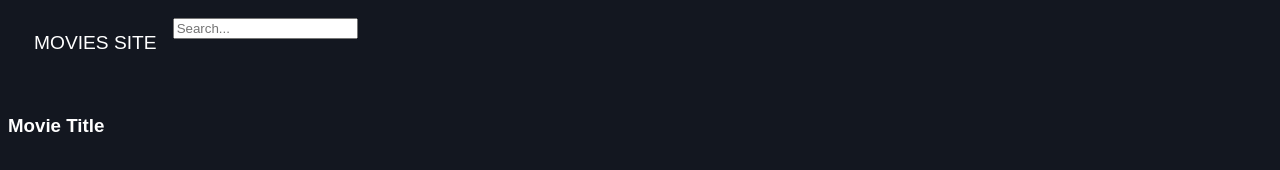
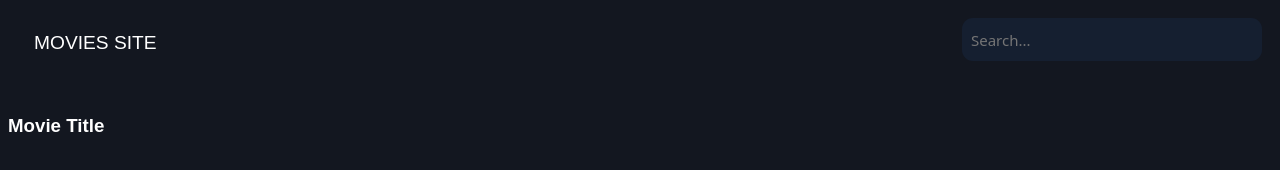
Before and after one commit to ozysouza/movies-app-js-node, a plain HTML site: page frontend/src/index.html in a window 1280 px wide. Drawn offline with Linux system fonts and the light colour scheme.

Commit message:
Add style to search container, form and input

```diff
--- a/frontend/src/style.css
+++ b/frontend/src/style.css
@@ -27,3 +27,25 @@ h3 {
     font-size: 1.2rem;
     text-transform: uppercase;
 }
+
+.topnav .search-container {
+    float: right;
+}
+
+form {
+    background-color: #151f30;
+    width: 300px;
+    height: 43px;
+    border-radius: 11px;
+    display: flex;
+    align-items: center;
+}
+
+input {
+    all: unset;
+    font: 15px system-ui;
+    color: #fff;
+    height: 100%;
+    width: 100%;
+    padding: 6px 9px;
+}
```
